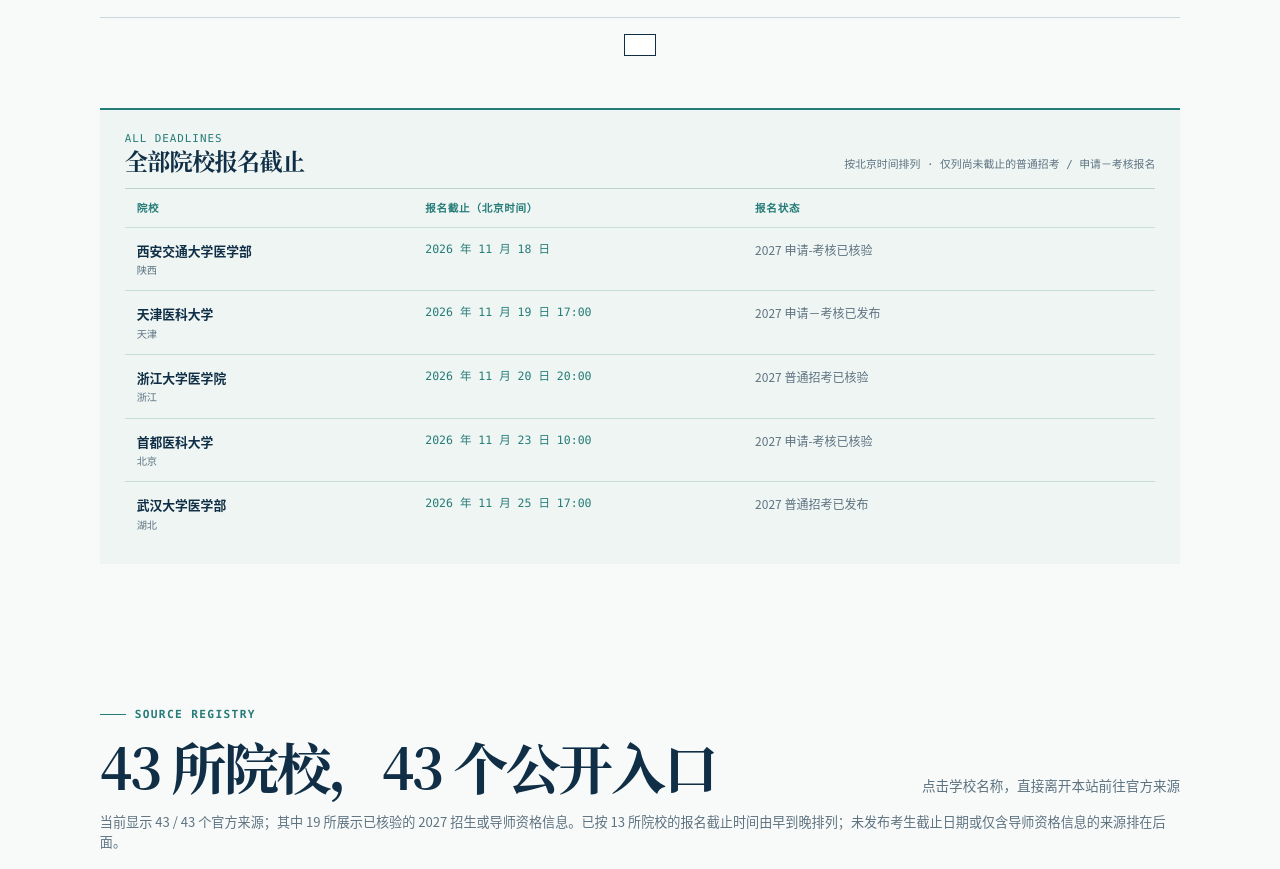
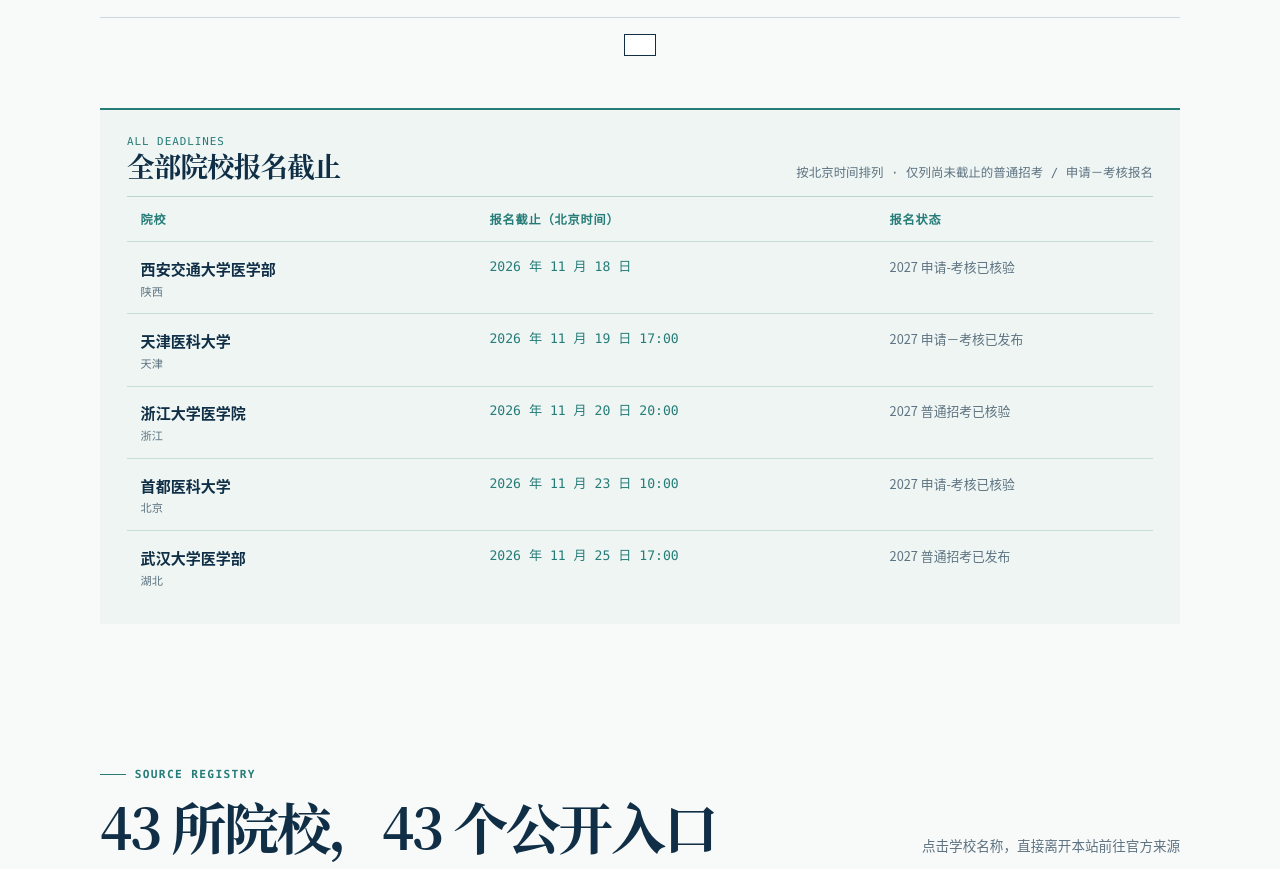
Before and after one commit to lec615965-coder/medphd-2027-guide, a plain HTML site: page index.html in a window 1280 px wide. Shown: the part 1395-2264 px from the top of the page. Drawn offline with Linux system fonts and the light colour scheme.

Commit message:
Improve deadline table readability

```diff
--- a/styles.css
+++ b/styles.css
@@ -134,20 +134,30 @@ input::placeholder { color: #9aa8ae; }
 .empty-state b { display: block; margin-bottom: .35rem; font-family: var(--display); font-size: 1.45rem; }
 .empty-state p { max-width: 680px; margin: 0; color: var(--muted); }
 
-.deadline-ledger { margin-top: 3.25rem; padding: 1.4rem 1.55rem 1.2rem; border-top: 2px solid var(--teal); background: #eef5f3; }
+.deadline-ledger { margin-top: 3.25rem; padding: 1.6rem 1.7rem 1.35rem; border-top: 2px solid var(--teal); background: #eef5f3; }
 .deadline-ledger-head { display: flex; align-items: end; justify-content: space-between; gap: 1.25rem; margin-bottom: .85rem; }
-.deadline-ledger h3 { margin: 0; font: 700 1.45rem/1.15 var(--display); letter-spacing: -.03em; }
-.deadline-ledger-head > p { max-width: 365px; margin: 0; color: var(--muted); font: .68rem/1.55 var(--mono); text-align: right; }
+.deadline-ledger h3 { margin: 0; font: 700 1.72rem/1.15 var(--display); letter-spacing: -.03em; }
+.deadline-ledger-head > p { max-width: 405px; margin: 0; color: var(--muted); font: .78rem/1.55 var(--mono); text-align: right; }
 .deadline-table-wrap { overflow-x: auto; border-top: 1px solid #b9d3ce; }
 .deadline-table { width: 100%; min-width: 640px; border-collapse: collapse; text-align: left; }
-.deadline-table th { padding: .72rem .75rem; color: var(--teal); font: 700 .66rem var(--mono); letter-spacing: .07em; }
-.deadline-table td { padding: .82rem .75rem; border-top: 1px solid #c6ddda; color: #365461; font-size: .8rem; vertical-align: top; }
-.deadline-table td:first-child { width: 28%; color: var(--ink); font-weight: 700; }
-.deadline-table td:nth-child(2) { width: 32%; color: var(--teal); font-family: var(--mono); font-size: .72rem; }
-.deadline-table td:last-child { color: var(--muted); font-size: .75rem; }
+.deadline-table th { padding: .82rem .85rem; color: var(--teal); font: 700 .76rem var(--mono); letter-spacing: .07em; }
+.deadline-table td { padding: .92rem .85rem; border-top: 1px solid #c6ddda; color: #365461; font-size: .94rem; vertical-align: top; }
+.deadline-table td:first-child { width: 34%; color: var(--ink); font-weight: 700; }
+.deadline-table td:nth-child(2) { width: 39%; color: var(--teal); font-family: var(--mono); font-size: .82rem; }
+.deadline-table td:last-child { color: var(--muted); font-size: .8rem; }
 .deadline-table a { color: inherit; text-decoration: none; }
 .deadline-table a:hover { color: var(--teal); text-decoration: underline; }
-.deadline-table td span { display: block; margin-top: .1rem; color: var(--muted); font: .64rem var(--mono); font-weight: 400; }
+.deadline-table td > span:not(.deadline-status) { display: block; margin-top: .16rem; color: var(--muted); font: .7rem var(--mono); font-weight: 400; }
+.deadline-row.is-open { background: rgba(38, 124, 120, .08); }
+.deadline-row.is-closed { background: rgba(188, 94, 59, .055); }
+.deadline-row.is-pending { background: rgba(93, 114, 128, .035); }
+.deadline-row.is-nearest td { font-weight: 800; }
+.deadline-row.is-nearest td > span:not(.deadline-status) { font-weight: 600; }
+.deadline-status { display: inline-flex; align-items: center; min-height: 1.8rem; padding: .2rem .5rem; border: 1px solid currentColor; font: 700 .72rem var(--mono); letter-spacing: .04em; }
+.deadline-status.open { color: var(--teal); background: #e0f1ec; }
+.deadline-status.closed { color: var(--signal); background: #f8e8e1; }
+.deadline-status.pending { color: var(--muted); background: #eef2f2; }
+.deadline-unpublished { color: var(--muted); font-family: var(--sans) !important; font-size: .82rem !important; }
 .deadline-empty { color: var(--muted) !important; text-align: center; }
 
 .sources-section { padding-top: 2rem; }
```
